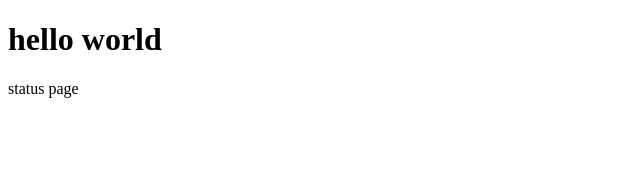
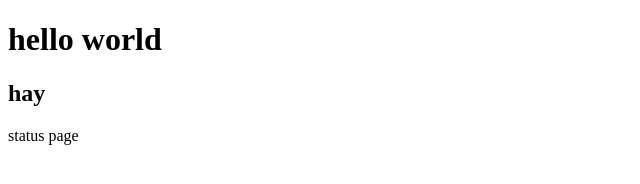
Before and after one commit to WasylG/project_1, a plain HTML site: page index.html in a window 1280 px wide. Shown: the whole page, without its empty margins (0-640 px from the left). Drawn offline with Linux system fonts and the light colour scheme.

Commit message:
added h2 tag

```diff
--- a/index.html
+++ b/index.html
@@ -8,6 +8,7 @@
 </head>
 <body>
     <h1>hello world</h1>
+    <h2>hay</h2>
     <p>status page</p>
     <script src="js/script.js"></script>
 </body>
```
